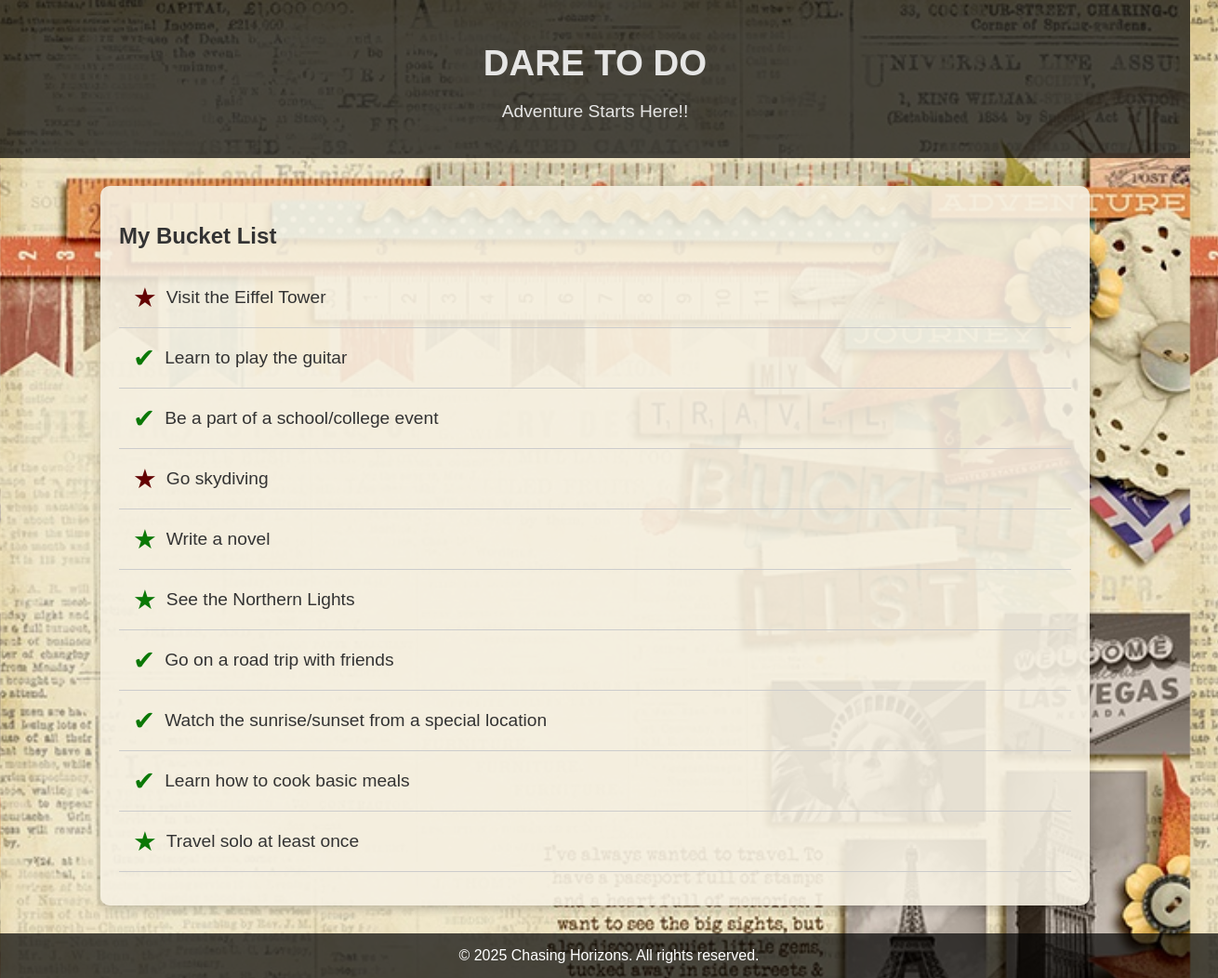
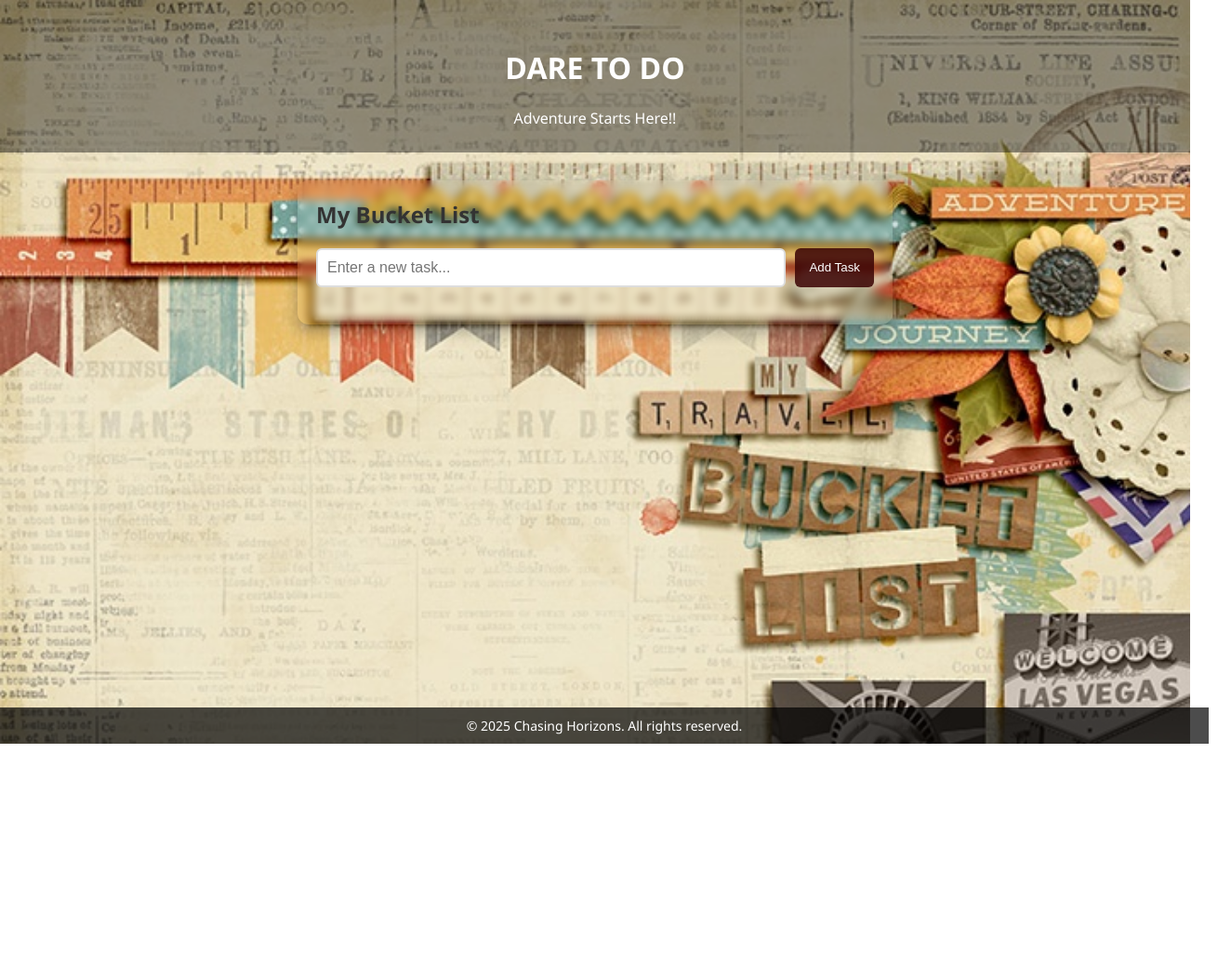
Before and after one commit to Shrestha-Suyog/motioncut1, a plain HTML site: page WEEK1/index.html in a window 1280 px wide. Shown: the whole page at 93% size, 1310 px wide, since content can reach past the window. After the commit the page ends 800 px from the top, so only its background shows below. Drawn offline with Linux system fonts and the light colour scheme.

Commit message:
features added

```diff
--- a/WEEK1/index.html
+++ b/WEEK1/index.html
@@ -1,35 +1,32 @@
 <!DOCTYPE html>
 <html lang="en">
 <head>
-    <meta charset="UTF-8">
-    <meta name="viewport" content="width=device-width, initial-scale=1.0">
+    <meta charset="UTF-8" />
+    <meta name="viewport" content="width=device-width, initial-scale=1.0"/>
     <title>My Bucket List</title>
-    <link rel="stylesheet" href="style.css">
+    <link rel="stylesheet" href="style.css" />
 </head>
 <body>
     <header>
-        <h1>Dare to Do</h1>
+        <h1>DARE TO DO</h1>
         <p>Adventure Starts Here!!</p>
     </header>
 
-    <div class="container" style="background: rgba(245, 240, 225, 0.9);">
-        <h2>My Bucket List</h2>
-        <ul>
-            <li class="completed"><span>★</span> Visit the Eiffel Tower</li>
-            <li class="incomplete"><span>✔</span> Learn to play the guitar</li>
-            <li class="incomplete"><span>✔</span> Be a part of a school/college event</li>
-            <li class="completed"><span>★</span> Go skydiving</li>
-            <li class="incomplete"><span>★</span> Write a novel</li>
-            <li class="incomplete"><span>★</span> See the Northern Lights</li>
-            <li class="incomplete"><span>✔</span> Go on a road trip with friends</li>
-            <li class="incomplete"><span>✔</span> Watch the sunrise/sunset from a special location</li>
-            <li class="incomplete"><span>✔</span> Learn how to cook basic meals</li>
-            <li class="incomplete"><span>★</span> Travel solo at least once</li>
-        </ul>
-    </div>
+    <main>
+        <div class="container">
+            <h2>My Bucket List</h2>
+            <div class="input-group">
+                <input type="text" id="task-input" placeholder="Enter a new task..." />
+                <button onclick="addTask()">Add Task</button>
+            </div>
+            <ul id="task-list"></ul>
+        </div>
+    </main>
 
     <footer>
-        &copy; 2025 Chasing Horizons. All rights reserved.
+        © 2025 Chasing Horizons. All rights reserved.
     </footer>
+
+    <script src="script.js"></script>
 </body>
 </html>
--- /dev/null
+++ b/WEEK1/script.js
@@ -0,0 +1,53 @@
+const taskInput = document.getElementById("task-input");
+const taskList = document.getElementById("task-list");
+
+function addTask() {
+    const taskText = taskInput.value.trim();
+    if (taskText === "") return;
+
+    const li = document.createElement("li");
+    li.classList.add("incomplete");
+
+    const span = document.createElement("span");
+    span.className = "task-text";
+    span.innerText = taskText;
+
+    const completeBtn = document.createElement("button");
+    completeBtn.innerHTML = "✅";
+    completeBtn.classList.add("action-btn");
+    completeBtn.title = "Mark as Complete";
+    completeBtn.onclick = () => {
+        li.classList.toggle("completed");
+        li.classList.toggle("incomplete");
+    };
+
+    const editBtn = document.createElement("button");
+    editBtn.innerHTML = "✏️";
+    editBtn.classList.add("action-btn");
+    editBtn.title = "Edit";
+    editBtn.onclick = () => {
+        const newText = prompt("Edit your task:", span.innerText);
+        if (newText !== null && newText.trim() !== "") {
+            span.innerText = newText.trim();
+        }
+    };
+
+    const deleteBtn = document.createElement("button");
+    deleteBtn.innerHTML = "🗑️";
+    deleteBtn.classList.add("action-btn");
+    deleteBtn.title = "Delete";
+    deleteBtn.onclick = () => {
+        taskList.removeChild(li);
+    };
+
+    const buttonContainer = document.createElement("div");
+    buttonContainer.appendChild(completeBtn);
+    buttonContainer.appendChild(editBtn);
+    buttonContainer.appendChild(deleteBtn);
+
+    li.appendChild(span);
+    li.appendChild(buttonContainer);
+    taskList.appendChild(li);
+
+    taskInput.value = "";
+}
--- a/WEEK1/style.css
+++ b/WEEK1/style.css
@@ -1,88 +1,110 @@
 body {
-    font-family: 'Arial', sans-serif;
     margin: 0;
-    padding: 0;
-    background: url("image1.jpg") no-repeat center center fixed;
+    font-family: 'Segoe UI', Tahoma, Geneva, Verdana, sans-serif;
+    background-image: url("image1.jpg");
     background-size: cover;
+    background-repeat: no-repeat;
+    background-attachment: fixed;
     color: #333;
 }
 
 header {
-    background: rgba(0, 0, 0, 0.7);
-    color: #e8e8e8fc;
-    padding: 20px;
     text-align: center;
-    font-size: 1.2em;
-}
-
-h1 {
-    margin-bottom: 5px;
-    font-size: 2em;
-    text-transform: uppercase;
+    padding: 30px 10px 10px;
+    background-color: rgba(0, 0, 0, 0.4);
+    color: white;
 }
 
 .container {
-    width: 80%;
+    max-width: 600px;
     margin: 30px auto;
-    background: rgba(245, 240, 225, 0.9);
+    background: #f5f5dc(60 13% 72%)(145, 157, 78);
+    border-radius: 12px;
     padding: 20px;
-    border-radius: 10px;
-    box-shadow: 0 4px 10px rgba(0, 0, 0, 0.2);
+    box-shadow: 0px 8px 16px rgba(0, 0, 0, 0.3);
+    backdrop-filter: blur(5px);
 }
 
-ul {
-    list-style: none;
+h2 {
+    margin-top: 0;
+}
+
+.input-group {
+    display: flex;
+    gap: 10px;
+    margin-bottom: 20px;
+}
+
+#task-input {
+    flex: 1;
+    padding: 10px;
+    font-size: 16px;
+    border: 2px solid #ddd;
+    border-radius: 6px;
+}
+
+button {
+    padding: 10px 15px;
+    background-color: rgba(61, 6, 6, 0.87);
+    color: white;
+    border: none;
+    border-radius: 6px;
+    cursor: pointer;
+    transition: 0.3s ease;
+}
+
+button:hover {
+    background-color: rgba(61, 6, 6, 0.87);
+}
+
+#task-list {
+    list-style-type: none;
     padding: 0;
 }
 
-li {
-    padding: 15px;
-    border-bottom: 1px solid #ccc;
+#task-list li {
     display: flex;
     align-items: center;
-    font-size: 1.2em;
-    transition: background 0.3s;
+    justify-content: space-between;
+    padding: 12px;
+    margin-bottom: 10px;
+    background-color: #f5f5f5;
+    border-radius: 6px;
+    box-shadow: 0px 4px 8px rgba(0, 0, 0, 0.1);
 }
 
-li:hover {
-    background: rgba(0, 0, 0, 0.05);
-    transform: scale(1.02);
-    transition: 0.3s ease-in-out;
+.task-text {
+    flex: 1;
 }
 
-li span {
-    margin-right: 10px;
-    font-size: 1.5em;
+.action-btn {
+    margin-left: 5px;
+    font-size: 1.2em;
+    padding: 6px 8px;
+    border: none;
+    border-radius: 6px;
+    cursor: pointer;
+    background-color: #a47640;
+    color: white;
+    transition: 0.2s ease-in-out;
 }
 
-.completed span {
-    color: rgb(99, 2, 2);
+.action-btn:hover {
+    background-color: #b86f32e0;
 }
 
-.incomplete span {
-    color: rgba(4, 116, 0, 0.973);
-}
-
-
-@media (max-width: 768px) {
-    .container {
-        width: 90%;
-    }
-    h1 {
-        font-size: 1.5em;
-    }
-    li {
-        padding: 10px;
-        font-size: 1em;
-    }
+.completed .task-text {
+    text-decoration: line-through;
+    opacity: 0.6;
 }
 
 footer {
-    background: rgba(0, 0, 0, 0.7);
-    color: #fff;
-    text-align: center;
-    padding: 15px;
-    position: relative;
+    position: fixed;
     bottom: 0;
     width: 100%;
+    text-align: center;
+    background-color: rgba(0, 0, 0, 0.7);
+    color: white;
+    padding: 10px;
+    font-size: 14px;
 }
```
